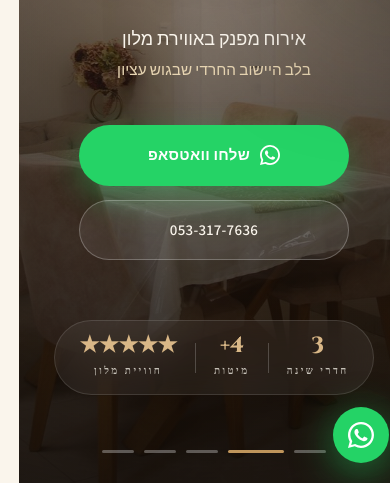
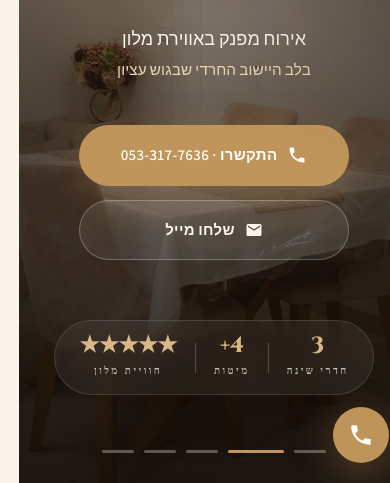
Before and after one commit to maale-amos/zimmer-maale-amos, a plain HTML site: page index.html in a window 390 px wide. Shown: the part 361-844 px from the top of the page. Drawn offline with nearby package versions, Linux system fonts and the light colour scheme; a web font is replaced by a local one.

Commit message:
Remove all WhatsApp links - phone + email only, gold buttons

```diff
--- a/index.html
+++ b/index.html
@@ -143,14 +143,17 @@
     </p>
 
     <div class="hero-cta reveal-up" data-delay="0.7">
-      <a href="https://wa.me/972533177636?text=שלום,%20מעוניינ/ת%20בפרטים%20על%20הצימר" class="btn btn-primary magnetic" target="_blank" rel="noopener" data-cursor="hover">
+      <a href="tel:+972533177636" class="btn btn-primary magnetic" data-cursor="hover">
         <span class="btn-text">
-          <svg viewBox="0 0 24 24" width="20" height="20" fill="currentColor"><path d="M20.52 3.48A11.93 11.93 0 0012 0C5.37 0 0 5.37 0 12c0 2.11.55 4.17 1.6 5.99L0 24l6.18-1.62A11.94 11.94 0 0012 24c6.63 0 12-5.37 12-12 0-3.2-1.25-6.21-3.48-8.52zM12 21.82a9.78 9.78 0 01-4.98-1.36l-.36-.21-3.67.96.98-3.58-.23-.37A9.79 9.79 0 012.18 12c0-5.42 4.4-9.82 9.82-9.82s9.82 4.4 9.82 9.82-4.4 9.82-9.82 9.82zm5.4-7.34c-.3-.15-1.76-.87-2.04-.97-.27-.1-.47-.15-.67.15s-.77.97-.94 1.17c-.17.2-.35.22-.65.07-.3-.15-1.26-.46-2.4-1.48a9.04 9.04 0 01-1.66-2.07c-.17-.3-.02-.46.13-.61.13-.13.3-.35.45-.52.15-.17.2-.3.3-.5.1-.2.05-.37-.02-.52-.07-.15-.67-1.6-.92-2.2-.24-.58-.49-.5-.67-.51l-.57-.01c-.2 0-.52.07-.79.37-.27.3-1.04 1.02-1.04 2.47s1.07 2.86 1.22 3.06c.15.2 2.1 3.2 5.08 4.49.71.31 1.26.49 1.69.63.71.23 1.36.2 1.87.12.57-.08 1.76-.72 2-1.41.25-.69.25-1.28.17-1.41-.08-.13-.27-.2-.57-.35z"/></svg>
-          שלחו וואטסאפ
+          <svg viewBox="0 0 24 24" width="20" height="20" fill="currentColor"><path d="M20 15.5c-1.25 0-2.45-.2-3.57-.57a1 1 0 00-1.02.24l-2.2 2.2a15.07 15.07 0 01-6.59-6.6l2.2-2.2a1 1 0 00.25-1.02A11.36 11.36 0 018.5 4a1 1 0 00-1-1H4a1 1 0 00-1 1c0 9.39 7.61 17 17 17a1 1 0 001-1v-3.5a1 1 0 00-1-1z"/></svg>
+          התקשרו · 053-317-7636
         </span>
       </a>
-      <a href="tel:+972533177636" class="btn btn-ghost magnetic" data-cursor="hover">
-        <span class="btn-text">053-317-7636</span>
+      <a href="mailto:A0533177636@gmail.com?subject=פנייה%20לצימר%20מעלה%20עמוס" class="btn btn-ghost magnetic" data-cursor="hover">
+        <span class="btn-text">
+          <svg viewBox="0 0 24 24" width="18" height="18" fill="currentColor"><path d="M20 4H4a2 2 0 00-2 2v12a2 2 0 002 2h16a2 2 0 002-2V6a2 2 0 00-2-2zm0 4l-8 5-8-5V6l8 5 8-5v2z"/></svg>
+          שלחו מייל
+        </span>
       </a>
     </div>
 
@@ -705,26 +708,18 @@
       </div>
 
       <div class="contact-actions">
-        <a href="https://wa.me/972533177636?text=שלום,%20מעוניינ/ת%20בפרטים%20על%20צימר%20מעלה%20עמוס" class="btn btn-primary btn-lg magnetic" target="_blank" rel="noopener" data-cursor="hover">
+        <a href="tel:+972533177636" class="btn btn-primary btn-lg magnetic" data-cursor="hover">
           <span class="btn-text">
-            <svg viewBox="0 0 24 24" width="22" height="22" fill="currentColor"><path d="M20.52 3.48A11.93 11.93 0 0012 0C5.37 0 0 5.37 0 12c0 2.11.55 4.17 1.6 5.99L0 24l6.18-1.62A11.94 11.94 0 0012 24c6.63 0 12-5.37 12-12 0-3.2-1.25-6.21-3.48-8.52zM17.4 14.48c-.3-.15-1.76-.87-2.04-.97-.27-.1-.47-.15-.67.15s-.77.97-.94 1.17c-.17.2-.35.22-.65.07-.3-.15-1.26-.46-2.4-1.48a9.04 9.04 0 01-1.66-2.07c-.17-.3-.02-.46.13-.61.13-.13.3-.35.45-.52.15-.17.2-.3.3-.5.1-.2.05-.37-.02-.52-.07-.15-.67-1.6-.92-2.2-.24-.58-.49-.5-.67-.51l-.57-.01c-.2 0-.52.07-.79.37-.27.3-1.04 1.02-1.04 2.47s1.07 2.86 1.22 3.06c.15.2 2.1 3.2 5.08 4.49.71.31 1.26.49 1.69.63.71.23 1.36.2 1.87.12.57-.08 1.76-.72 2-1.41.25-.69.25-1.28.17-1.41-.08-.13-.27-.2-.57-.35z"/></svg>
-            שליחת וואטסאפ
+            <svg viewBox="0 0 24 24" width="22" height="22" fill="currentColor"><path d="M20 15.5c-1.25 0-2.45-.2-3.57-.57a1 1 0 00-1.02.24l-2.2 2.2a15.07 15.07 0 01-6.59-6.6l2.2-2.2a1 1 0 00.25-1.02A11.36 11.36 0 018.5 4a1 1 0 00-1-1H4a1 1 0 00-1 1c0 9.39 7.61 17 17 17a1 1 0 001-1v-3.5a1 1 0 00-1-1z"/></svg>
+            התקשרו · 053-317-7636
           </span>
         </a>
-        <div class="contact-row">
-          <a href="tel:+972533177636" class="btn btn-outline light magnetic" data-cursor="hover">
-            <span class="btn-text">
-              <svg viewBox="0 0 24 24" width="18" height="18" fill="currentColor"><path d="M20 15.5c-1.25 0-2.45-.2-3.57-.57a1 1 0 00-1.02.24l-2.2 2.2a15.07 15.07 0 01-6.59-6.6l2.2-2.2a1 1 0 00.25-1.02A11.36 11.36 0 018.5 4a1 1 0 00-1-1H4a1 1 0 00-1 1c0 9.39 7.61 17 17 17a1 1 0 001-1v-3.5a1 1 0 00-1-1z"/></svg>
-              053-317-7636
-            </span>
-          </a>
-          <a href="mailto:A0533177636@gmail.com?subject=פנייה לצימר מעלה עמוס" class="btn btn-outline light magnetic" data-cursor="hover">
-            <span class="btn-text">
-              <svg viewBox="0 0 24 24" width="18" height="18" fill="currentColor"><path d="M20 4H4a2 2 0 00-2 2v12a2 2 0 002 2h16a2 2 0 002-2V6a2 2 0 00-2-2zm0 4l-8 5-8-5V6l8 5 8-5v2z"/></svg>
-              מייל
-            </span>
-          </a>
-        </div>
+        <a href="mailto:A0533177636@gmail.com?subject=פנייה%20לצימר%20מעלה%20עמוס" class="btn btn-outline light btn-lg magnetic" data-cursor="hover">
+          <span class="btn-text">
+            <svg viewBox="0 0 24 24" width="20" height="20" fill="currentColor"><path d="M20 4H4a2 2 0 00-2 2v12a2 2 0 002 2h16a2 2 0 002-2V6a2 2 0 00-2-2zm0 4l-8 5-8-5V6l8 5 8-5v2z"/></svg>
+            שליחת מייל
+          </span>
+        </a>
       </div>
     </div>
   </div>
@@ -761,7 +756,6 @@
         <h4>צרו קשר</h4>
         <ul class="footer-links">
           <li><a href="tel:+972533177636">053-317-7636</a></li>
-          <li><a href="https://wa.me/972533177636" target="_blank" rel="noopener">WhatsApp</a></li>
           <li><a href="mailto:A0533177636@gmail.com">A0533177636@gmail.com</a></li>
           <li><span>מעלה עמוס · גוש עציון</span></li>
         </ul>
@@ -775,9 +769,9 @@
   </div>
 </footer>
 
-<!-- Floating WhatsApp -->
-<a href="https://wa.me/972533177636?text=שלום,%20מעוניינ/ת%20בפרטים%20על%20הצימר" class="fab magnetic" target="_blank" rel="noopener" aria-label="WhatsApp" data-cursor="hover">
-  <svg viewBox="0 0 24 24" width="30" height="30" fill="currentColor"><path d="M20.52 3.48A11.93 11.93 0 0012 0C5.37 0 0 5.37 0 12c0 2.11.55 4.17 1.6 5.99L0 24l6.18-1.62A11.94 11.94 0 0012 24c6.63 0 12-5.37 12-12 0-3.2-1.25-6.21-3.48-8.52zM12 21.82a9.78 9.78 0 01-4.98-1.36l-.36-.21-3.67.96.98-3.58-.23-.37A9.79 9.79 0 012.18 12c0-5.42 4.4-9.82 9.82-9.82s9.82 4.4 9.82 9.82-4.4 9.82-9.82 9.82zm5.4-7.34c-.3-.15-1.76-.87-2.04-.97-.27-.1-.47-.15-.67.15s-.77.97-.94 1.17c-.17.2-.35.22-.65.07-.3-.15-1.26-.46-2.4-1.48a9.04 9.04 0 01-1.66-2.07c-.17-.3-.02-.46.13-.61.13-.13.3-.35.45-.52.15-.17.2-.3.3-.5.1-.2.05-.37-.02-.52-.07-.15-.67-1.6-.92-2.2-.24-.58-.49-.5-.67-.51l-.57-.01c-.2 0-.52.07-.79.37-.27.3-1.04 1.02-1.04 2.47s1.07 2.86 1.22 3.06c.15.2 2.1 3.2 5.08 4.49.71.31 1.26.49 1.69.63.71.23 1.36.2 1.87.12.57-.08 1.76-.72 2-1.41.25-.69.25-1.28.17-1.41-.08-.13-.27-.2-.57-.35z"/></svg>
+<!-- Floating Phone Call -->
+<a href="tel:+972533177636" class="fab magnetic" aria-label="התקשרו" data-cursor="hover">
+  <svg viewBox="0 0 24 24" width="28" height="28" fill="currentColor"><path d="M20 15.5c-1.25 0-2.45-.2-3.57-.57a1 1 0 00-1.02.24l-2.2 2.2a15.07 15.07 0 01-6.59-6.6l2.2-2.2a1 1 0 00.25-1.02A11.36 11.36 0 018.5 4a1 1 0 00-1-1H4a1 1 0 00-1 1c0 9.39 7.61 17 17 17a1 1 0 001-1v-3.5a1 1 0 00-1-1z"/></svg>
 </a>
 
 <!-- Lightbox -->
--- a/style.css
+++ b/style.css
@@ -613,16 +613,16 @@ details summary::-webkit-details-marker { display: none; }
 }
 
 .btn-primary {
-  background: #25D366;
+  background: var(--c-gold);
   color: var(--c-white);
-  box-shadow: 0 10px 30px rgba(37, 211, 102, 0.35);
+  box-shadow: var(--shadow-gold);
 }
 
 .btn-primary::before {
   content: '';
   position: absolute;
   inset: 0;
-  background: linear-gradient(135deg, #1ebd5a, #0f8a3f);
+  background: linear-gradient(135deg, var(--c-gold-dark), var(--c-brown));
   transform: translateY(101%);
   transition: transform 0.5s var(--ease);
 }
@@ -630,7 +630,7 @@ details summary::-webkit-details-marker { display: none; }
 .btn-primary:hover::before { transform: translateY(0); }
 .btn-primary:hover {
   transform: translateY(-3px);
-  box-shadow: 0 18px 50px rgba(37, 211, 102, 0.5);
+  box-shadow: 0 18px 50px rgba(191, 149, 91, 0.5);
 }
 
 .btn-ghost {
@@ -1941,19 +1941,20 @@ details summary::-webkit-details-marker { display: none; }
   inset-inline-start: 28px;
   width: 64px;
   height: 64px;
-  background: #25D366;
+  background: var(--c-gold);
   color: var(--c-white);
   border-radius: 50%;
   display: grid;
   place-items: center;
-  box-shadow: 0 10px 40px rgba(37, 211, 102, 0.5);
+  box-shadow: var(--shadow-gold);
   z-index: 95;
   transition: all 0.4s var(--ease);
 }
 
 .fab:hover {
   transform: scale(1.1);
-  box-shadow: 0 16px 60px rgba(37, 211, 102, 0.7);
+  box-shadow: 0 16px 60px rgba(191, 149, 91, 0.6);
+  background: var(--c-gold-dark);
 }
 
 .fab::before {
@@ -1961,7 +1962,7 @@ details summary::-webkit-details-marker { display: none; }
   position: absolute;
   inset: 0;
   border-radius: 50%;
-  background: #25D366;
+  background: var(--c-gold);
   animation: fabPulse 2.4s infinite;
   z-index: -1;
 }
```
